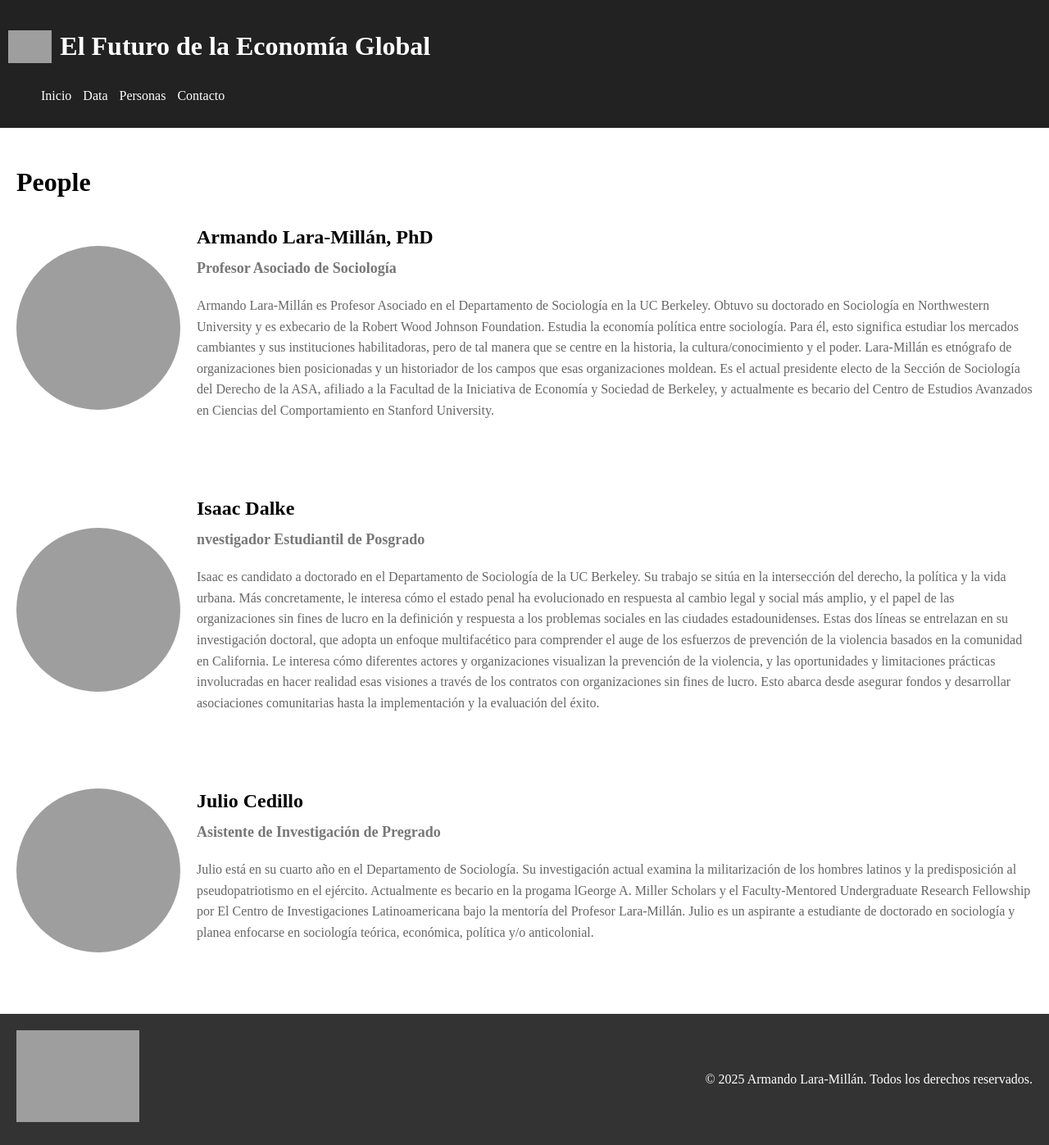
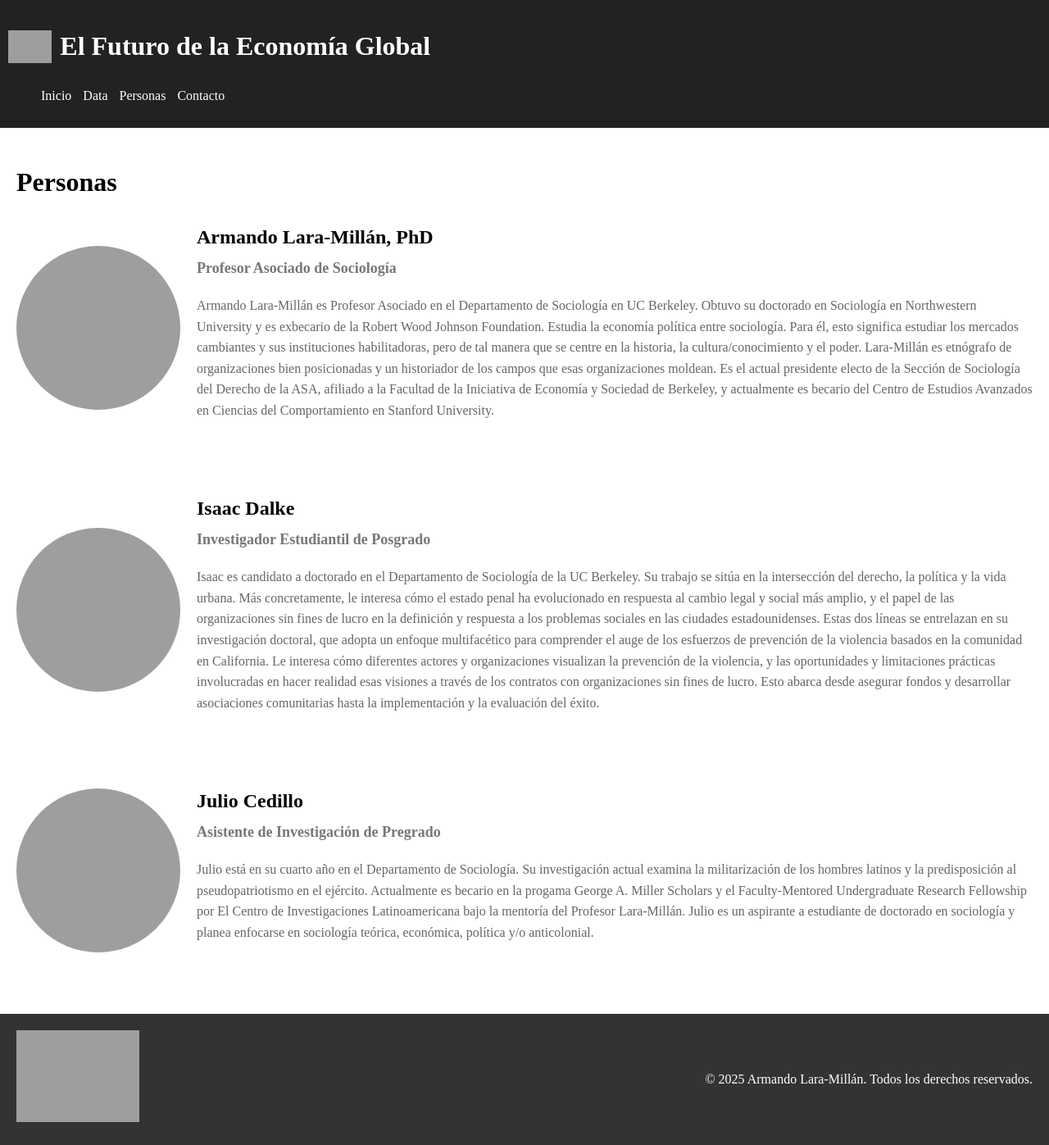
Before and after one commit to juliocedillo/neweconomy-es, a Jekyll site: the page built from personas.md, in a window 1280 px wide. Shown: the whole page at 82% size. Built offline with Jekyll 4.4.1, drawn with Linux system fonts in a browser that asks for light colours; grey boxes are pictures that could not be loaded.

Commit message:
Update personas.md

```diff
--- a/personas.md
+++ b/personas.md
@@ -4,7 +4,7 @@ title: Personas
 permalink: /personas/
 ---
 
-# People
+# Personas
 
 <div style="display: flex; align-items: center; margin-bottom: 30px;">
 
@@ -15,7 +15,7 @@ permalink: /personas/
   <div>
     <h2 style="margin: 0; font-size: 24px;">Armando Lara-Millán, PhD</h2>
     <h3 style="margin-top: 5px; font-size: 18px; color: #777;">Profesor Asociado de Sociología</h3>
-    <p style="font-size: 16px; color: #666;">Armando Lara-Millán es Profesor Asociado en el Departamento de Sociología en la UC Berkeley. Obtuvo su doctorado en Sociología en Northwestern University y es exbecario de la Robert Wood Johnson Foundation. Estudia la economía política entre sociología. Para él, esto significa estudiar los mercados cambiantes y sus instituciones habilitadoras, pero de tal manera que se centre en la historia, la cultura/conocimiento y el poder. Lara-Millán es etnógrafo de organizaciones bien posicionadas y un historiador de los campos que esas organizaciones moldean. Es el actual presidente electo de la Sección de Sociología del Derecho de la ASA, afiliado a la Facultad de la Iniciativa de Economía y Sociedad de Berkeley, y actualmente es becario del Centro de Estudios Avanzados en Ciencias del Comportamiento en Stanford University.</p>
+    <p style="font-size: 16px; color: #666;">Armando Lara-Millán es Profesor Asociado en el Departamento de Sociología en UC Berkeley. Obtuvo su doctorado en Sociología en Northwestern University y es exbecario de la Robert Wood Johnson Foundation. Estudia la economía política entre sociología. Para él, esto significa estudiar los mercados cambiantes y sus instituciones habilitadoras, pero de tal manera que se centre en la historia, la cultura/conocimiento y el poder. Lara-Millán es etnógrafo de organizaciones bien posicionadas y un historiador de los campos que esas organizaciones moldean. Es el actual presidente electo de la Sección de Sociología del Derecho de la ASA, afiliado a la Facultad de la Iniciativa de Economía y Sociedad de Berkeley, y actualmente es becario del Centro de Estudios Avanzados en Ciencias del Comportamiento en Stanford University.</p>
   </div>
 
 </div>
@@ -30,7 +30,7 @@ permalink: /personas/
   <!-- Profile Details -->
   <div>
     <h2 style="margin: 0; font-size: 24px;">Isaac Dalke</h2>
-    <h3 style="margin-top: 5px; font-size: 18px; color: #777;">nvestigador Estudiantil de Posgrado</h3>
+    <h3 style="margin-top: 5px; font-size: 18px; color: #777;">Investigador Estudiantil de Posgrado</h3>
     <p style="font-size: 16px; color: #666;">Isaac es candidato a doctorado en el Departamento de Sociología de la UC Berkeley. Su trabajo se sitúa en la intersección del derecho, la política y la vida urbana. Más concretamente, le interesa cómo el estado penal ha evolucionado en respuesta al cambio legal y social más amplio, y el papel de las organizaciones sin fines de lucro en la definición y respuesta a los problemas sociales en las ciudades estadounidenses. Estas dos líneas se entrelazan en su investigación doctoral, que adopta un enfoque multifacético para comprender el auge de los esfuerzos de prevención de la violencia basados en la comunidad en California. Le interesa cómo diferentes actores y organizaciones visualizan la prevención de la violencia, y las oportunidades y limitaciones prácticas involucradas en hacer realidad esas visiones a través de los contratos con organizaciones sin fines de lucro. Esto abarca desde asegurar fondos y desarrollar asociaciones comunitarias hasta la implementación y la evaluación del éxito.</p>
   </div>
 
@@ -47,7 +47,7 @@ permalink: /personas/
   <div>
     <h2 style="margin: 0; font-size: 24px;">Julio Cedillo</h2>
     <h3 style="margin-top: 5px; font-size: 18px; color: #777;">Asistente de Investigación de Pregrado</h3>
-    <p style="font-size: 16px; color: #666;">Julio está en su cuarto año en el Departamento de Sociología. Su investigación actual examina la militarización de los hombres latinos y la predisposición al pseudopatriotismo en el ejército. Actualmente es becario en la progama lGeorge A. Miller Scholars y el Faculty-Mentored Undergraduate Research Fellowship por El Centro de Investigaciones Latinoamericana bajo la mentoría del Profesor Lara-Millán. Julio es un aspirante a estudiante de doctorado en sociología y planea enfocarse en sociología teórica, económica, política y/o anticolonial.</p>
+    <p style="font-size: 16px; color: #666;">Julio está en su cuarto año en el Departamento de Sociología. Su investigación actual examina la militarización de los hombres latinos y la predisposición al pseudopatriotismo en el ejército. Actualmente es becario en la progama George A. Miller Scholars y el Faculty-Mentored Undergraduate Research Fellowship por El Centro de Investigaciones Latinoamericana bajo la mentoría del Profesor Lara-Millán. Julio es un aspirante a estudiante de doctorado en sociología y planea enfocarse en sociología teórica, económica, política y/o anticolonial.</p>
   </div>
 
 </div>
```
